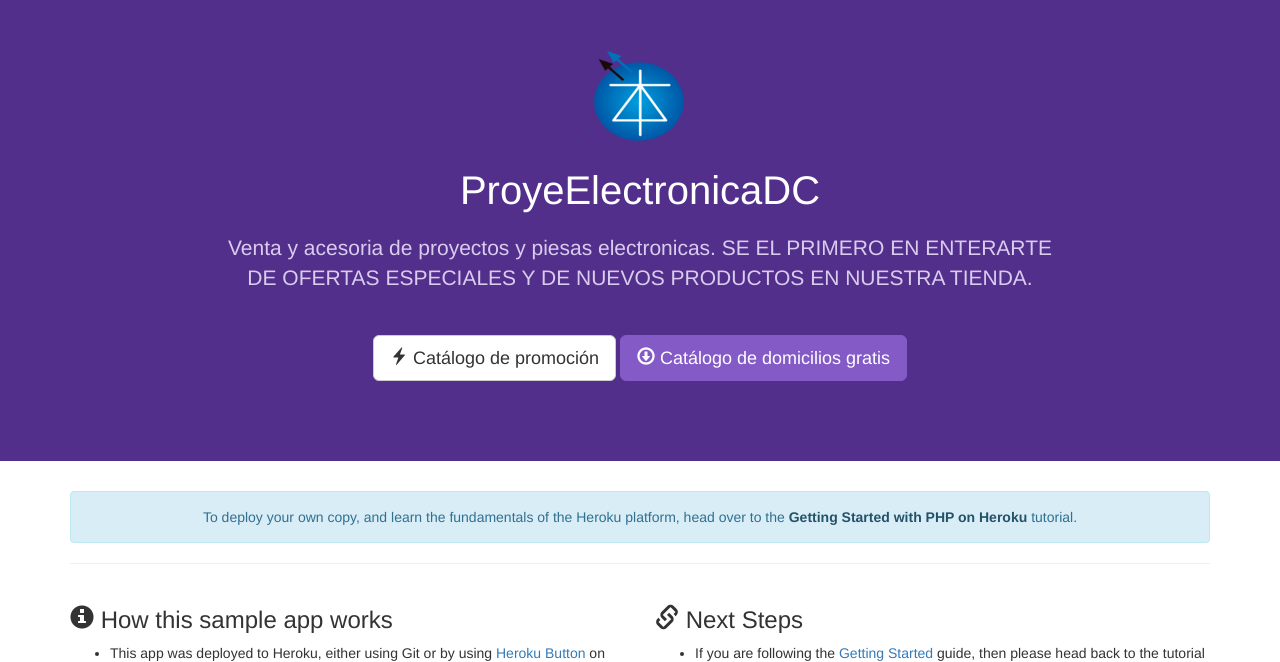
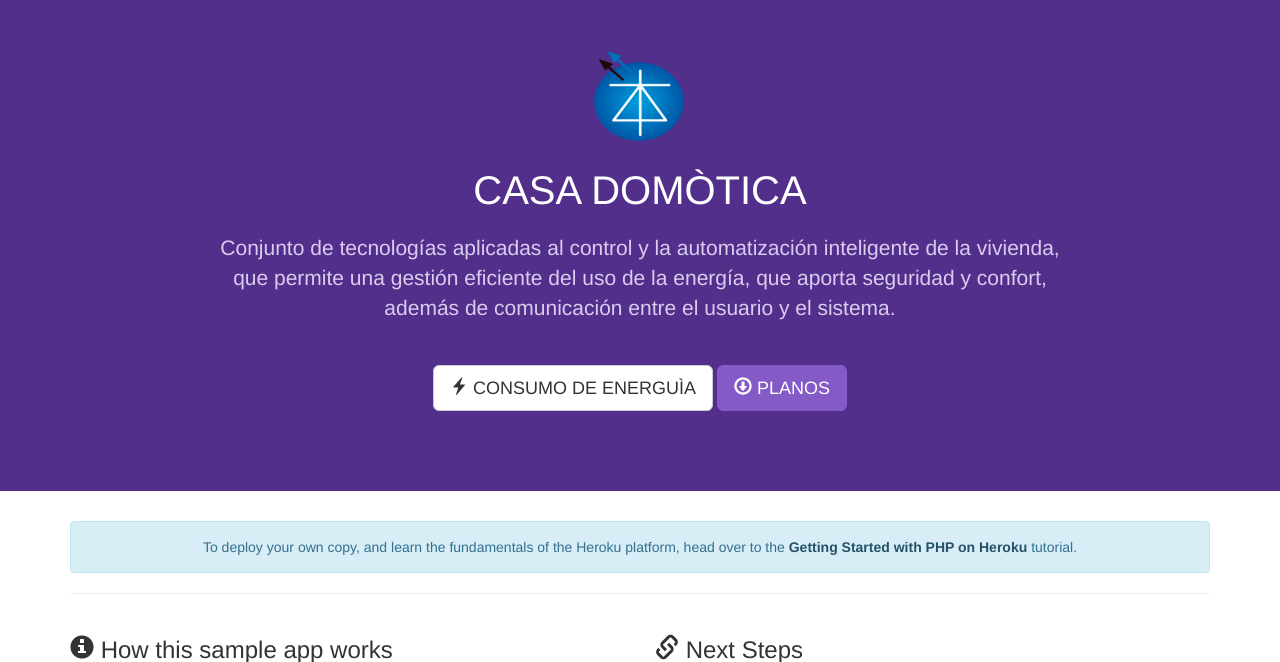
Before and after one commit to Delmiro1996/primerademostracionpca, a PHP site: template php-getting-started-master/web/views/index.twig in a window 1280 px wide. Shown: the part 51-713 px from the top of the page. Run offline with PHP 8.4, Linux system fonts and the light colour scheme; the template is opened without the code that fills it, so the values that code supplies are empty; some libraries are stand-ins or nearby versions.

Commit message:
CAMBIO DE TITULO

```diff
--- a/php-getting-started-master/web/views/header.html
+++ b/php-getting-started-master/web/views/header.html
@@ -1,4 +1,4 @@
-<title>ProyeElectronicaDC</title>
+<title>Casa Domòtica</title>
 <link rel="stylesheet" type="text/css" href="//maxcdn.bootstrapcdn.com/bootstrap/3.3.4/css/bootstrap.min.css" />
 <script src="https://ajax.googleapis.com/ajax/libs/jquery/2.1.3/jquery.min.js"></script>
 <script type="text/javascript" src="//maxcdn.bootstrapcdn.com/bootstrap/3.3.4/js/bootstrap.min.js"></script>
--- a/php-getting-started-master/web/views/index.twig
+++ b/php-getting-started-master/web/views/index.twig
@@ -6,11 +6,10 @@
     <a href="/" class="logo-1">
       <img src="/images/logo-1.png">
     </a>
-    <h1>ProyeElectronicaDC</h1>
-    <p> Venta y acesoria de proyectos y piesas electronicas.
-      SE EL PRIMERO EN ENTERARTE DE OFERTAS ESPECIALES Y DE NUEVOS PRODUCTOS EN NUESTRA TIENDA.</p>
-    <a type="button" class="btn btn-lg btn-default" href="https://devcenter.heroku.com/articles/getting-started-with-php"><span class="glyphicon glyphicon-flash"></span> Catálogo de promoción</a>
-    <a type="button" class="btn btn-lg btn-primary" href="https://github.com/heroku/php-getting-started"><span class="glyphicon glyphicon-download"></span> Catálogo de domicilios gratis</a>
+    <h1>CASA DOMÒTICA</h1>
+    <p> Conjunto de tecnologías aplicadas al control y la automatización inteligente de la vivienda, que permite una gestión eficiente del uso de la energía, que aporta seguridad y confort, además de comunicación entre el usuario y el sistema.</p>
+    <a type="button" class="btn btn-lg btn-default" href="https://devcenter.heroku.com/articles/getting-started-with-php"><span class="glyphicon glyphicon-flash"></span> CONSUMO DE ENERGUÌA</a>
+    <a type="button" class="btn btn-lg btn-primary" href="https://github.com/heroku/php-getting-started"><span class="glyphicon glyphicon-download"></span> PLANOS </a>
   </div>
 </div>
 <div class="container">
```
